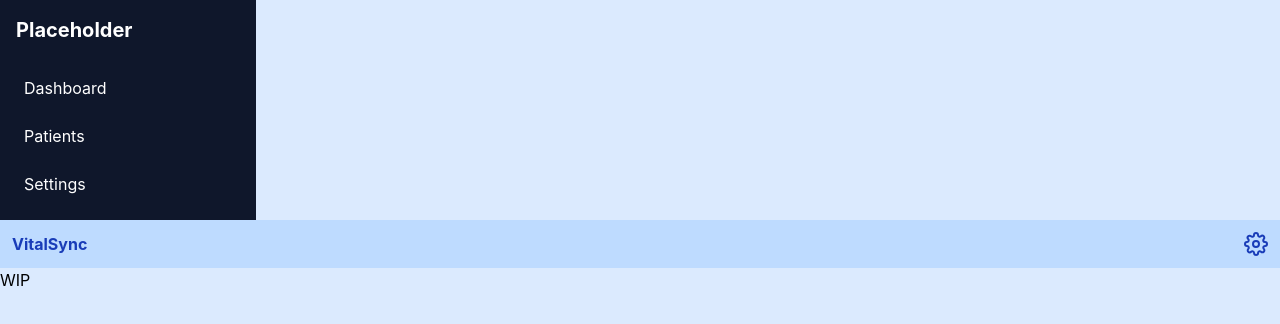
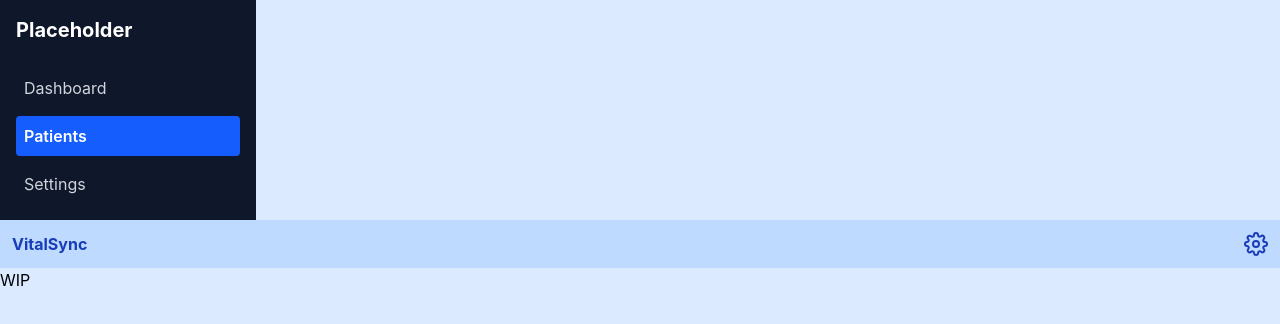
Before and after one commit to Leeous/react-ehr-platform, a React app: page /patients/1 in a window 1280 px wide. Shown: the top 324 px of the page. Built offline with nearby package versions, Linux system fonts and the light colour scheme; the HTML template or start-up script is replaced by a standard one.

Commit message:
feat(router): add conditional NavLink styling based on current page

```diff
--- a/src/components/layout/Sidebar/Sidebar.tsx
+++ b/src/components/layout/Sidebar/Sidebar.tsx
@@ -6,7 +6,9 @@ interface SidebarProps {
 }
 
 function Sidebar({isOpen, onCloseSidebar}: SidebarProps) {
-
+  const baseLinkStyle = "block p-2 rounded";
+  const activeLinkStyle = "bg-blue-600 text-white font-semibold cursor-default";
+  const hoverLinkStyle = "text-gray-300 hover:bg-slate-800";
 
 
   return(
@@ -34,9 +36,39 @@ function Sidebar({isOpen, onCloseSidebar}: SidebarProps) {
         </div>
 
         <nav className="space-y-2">
-          <NavLink className="block p-2 hover:bg-slate-800 rounded" to="/dashboard">Dashboard</NavLink>
-          <NavLink className="block p-2 hover:bg-slate-800 rounded" to="/patients">Patients</NavLink>
-          <NavLink className="block p-2 hover:bg-slate-800 rounded" to="/settings">Settings</NavLink>
+          <NavLink
+            className={({ isActive }) =>
+              `${baseLinkStyle} ${
+                isActive
+                  ? activeLinkStyle
+                  : hoverLinkStyle
+              }`
+            }
+            to="/dashboard">
+              Dashboard
+          </NavLink>
+          <NavLink
+            className={({ isActive }) =>
+              `${baseLinkStyle} ${
+                isActive
+                  ? activeLinkStyle
+                  : hoverLinkStyle
+              }`
+            }
+            to="/patients">
+              Patients
+          </NavLink>
+          <NavLink
+            className={({ isActive }) =>
+              `${baseLinkStyle} ${
+                isActive
+                  ? activeLinkStyle
+                  : hoverLinkStyle
+              }`
+            }
+            to="/settings" >
+              Settings
+          </NavLink>
         </nav>
       </aside>
     </>
```
